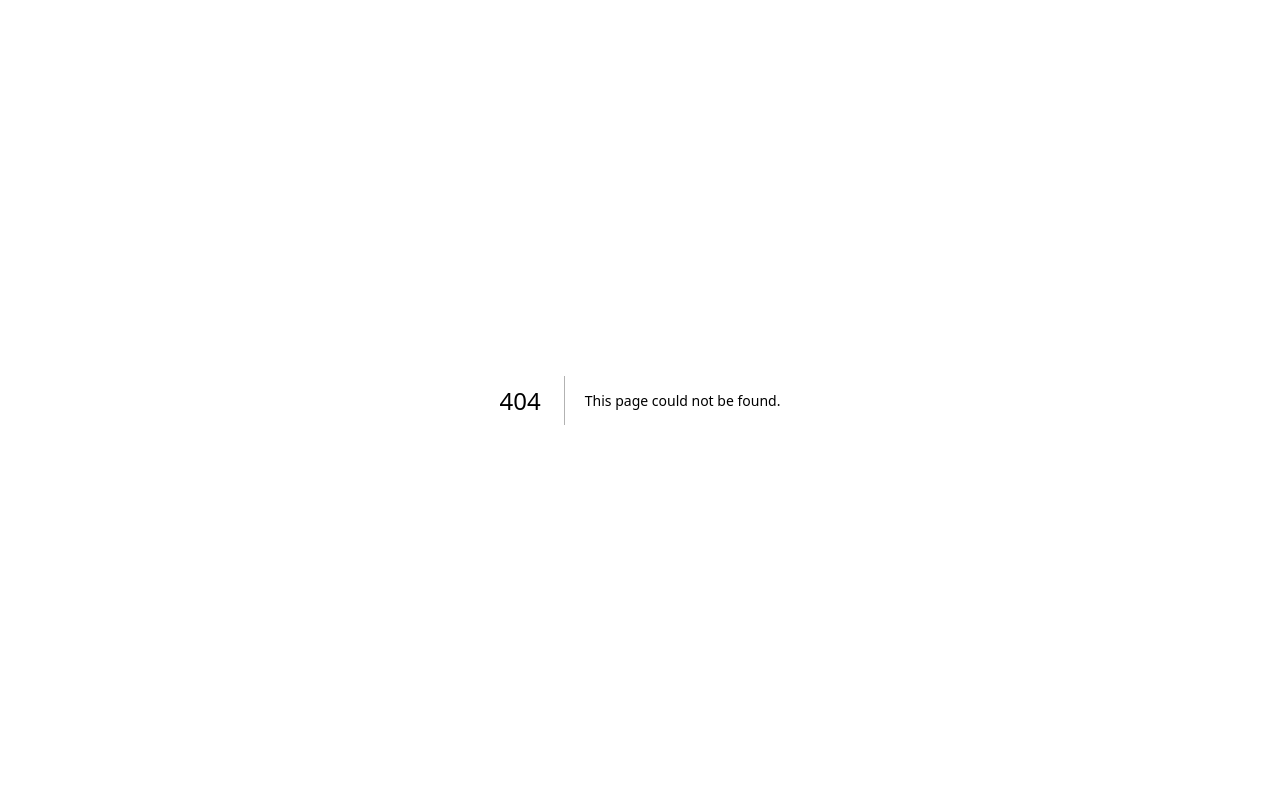
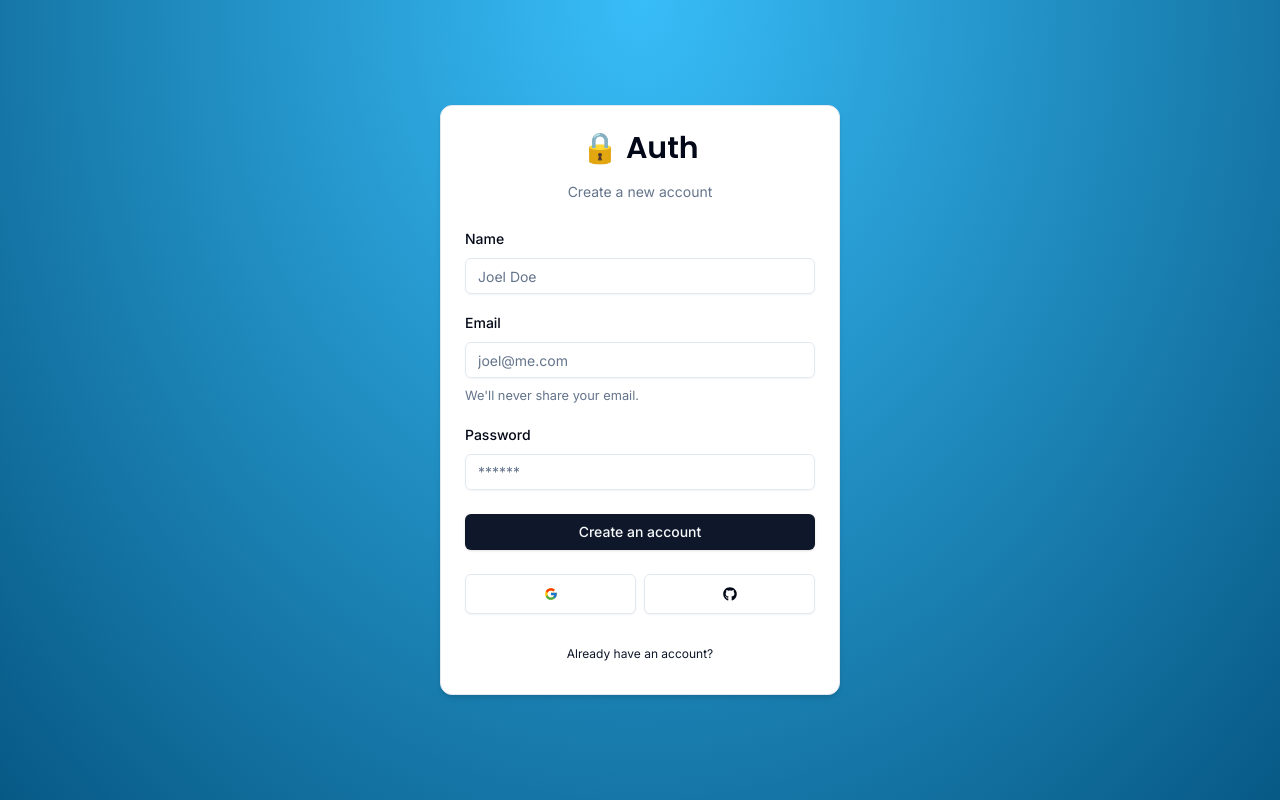
Before and after one commit to Olmedo1996/nextjs-auth-tutorial, a Next.js app: page /auth/register in a window 1280 px wide. Before the commit this address had no page. Built offline with nearby package versions, Linux system fonts and the light colour scheme.

Commit message:
feat: add register form

```diff
--- /dev/null
+++ b/actions/register.ts
@@ -0,0 +1,18 @@
+'use server';
+
+import { RegisterSchema } from '@/schemas';
+import * as z from 'zod';
+
+export const register = async (values: z.infer<typeof RegisterSchema>) => {
+    const validatedFields = RegisterSchema.parse(values);
+
+    if (!validatedFields) {
+        return {
+            error: 'Invalid values'
+        };
+    }
+
+    return {
+        success: 'Register successful!'
+    };
+};
--- /dev/null
+++ b/app/auth/register/page.tsx
@@ -0,0 +1,13 @@
+import { LoginForm } from '@/components/auth/login-form'
+import { RegisterForm } from '@/components/auth/register-form'
+import React from 'react'
+
+type Props = {}
+
+const RegisterPage = (props: Props) => {
+  return (
+    <RegisterForm/>
+  )
+}
+
+export default RegisterPage
--- /dev/null
+++ b/components/auth/register-form.tsx
@@ -0,0 +1,98 @@
+'use client';
+import * as z from 'zod';
+
+import { zodResolver } from '@hookform/resolvers/zod';
+import { useForm } from 'react-hook-form';
+
+import { CardWrapper } from '@/components/auth/card-wrapper';
+import { Form, FormControl, FormDescription, FormField, FormItem, FormLabel, FormMessage } from '@/components/ui/form';
+import { RegisterSchema } from '@/schemas';
+import { Input } from '@/components/ui/input';
+import { Button } from '@/components/ui/button';
+import { FormError } from '@/components/form-error';
+import { FormSuccess } from '@/components/form-success';
+import { register } from '@/actions/register';
+import { useState, useTransition } from 'react';
+
+export const RegisterForm = () => {
+    const [error, setError] = useState<string | undefined>('');
+    const [success, setSuccess] = useState<string | undefined>('');
+
+    const [isPending, startTransition] = useTransition();
+
+    const form = useForm<z.infer<typeof RegisterSchema>>({
+        resolver: zodResolver(RegisterSchema),
+        defaultValues: {
+            email: '',
+            password: '',
+            name: ''
+        }
+    });
+
+    const onSubmit = (values: z.infer<typeof RegisterSchema>) => {
+        setError("");
+        setSuccess("");
+        startTransition(() => {
+            register(values).then((data) => {
+                setError(data.error);
+                setSuccess(data.success);
+            });
+        });
+    };
+
+    return (
+        <CardWrapper headerLabel='Create a new account' backButtonLabel="Already have an account?" backButtonHref='/auth/login' showSocial>
+            <Form {...form}>
+                <form onSubmit={form.handleSubmit(onSubmit)} className='space-y-6'>
+                    <div className='space-y-4'>
+                        <FormField
+                            control={form.control}
+                            name='name'
+                            render={({ field }) => (
+                                <FormItem>
+                                    <FormLabel>Name</FormLabel>
+                                    <FormControl>
+                                        <Input type='text' {...field} placeholder='Joel Doe' disabled={isPending} />
+                                    </FormControl>
+                                    <FormMessage />
+                                </FormItem>
+                            )}
+                        />
+                        <FormField
+                            control={form.control}
+                            name='email'
+                            render={({ field }) => (
+                                <FormItem>
+                                    <FormLabel>Email</FormLabel>
+                                    <FormControl>
+                                        <Input type='email' {...field} placeholder='joel@me.com' disabled={isPending} />
+                                    </FormControl>
+                                    <FormDescription>We'll never share your email.</FormDescription>
+                                    <FormMessage />
+                                </FormItem>
+                            )}
+                        />
+                        <FormField
+                            control={form.control}
+                            name='password'
+                            render={({ field }) => (
+                                <FormItem>
+                                    <FormLabel>Password</FormLabel>
+                                    <FormControl>
+                                        <Input type='password' {...field} placeholder='******' disabled={isPending} />
+                                    </FormControl>
+                                    <FormMessage />
+                                </FormItem>
+                            )}
+                        />
+                    </div>
+                    <FormError message={error} />
+                    <FormSuccess message={success} />
+                    <Button type='submit' className='w-full' disabled={isPending}>
+                        {isPending ? 'Registering...' : 'Create an account'}
+                    </Button>
+                </form>
+            </Form>
+        </CardWrapper>
+    );
+};
--- a/schemas/index.ts
+++ b/schemas/index.ts
@@ -8,3 +8,18 @@
         message: "Password is required"
     })
 })
+
+export const RegisterSchema = z.object({
+    email: z.string().email({
+        message: "Invalid email address"
+    }),
+    password: z.string().min(6, {
+        message: "Password must be at least 6 characters"
+    }),
+    /* confirmPassword: z.string().min(6, {
+        message: "Password must be at least 6 characters"
+    }), */
+    name: z.string().min(1, {
+        message: "Name is required"
+    })
+})
```
